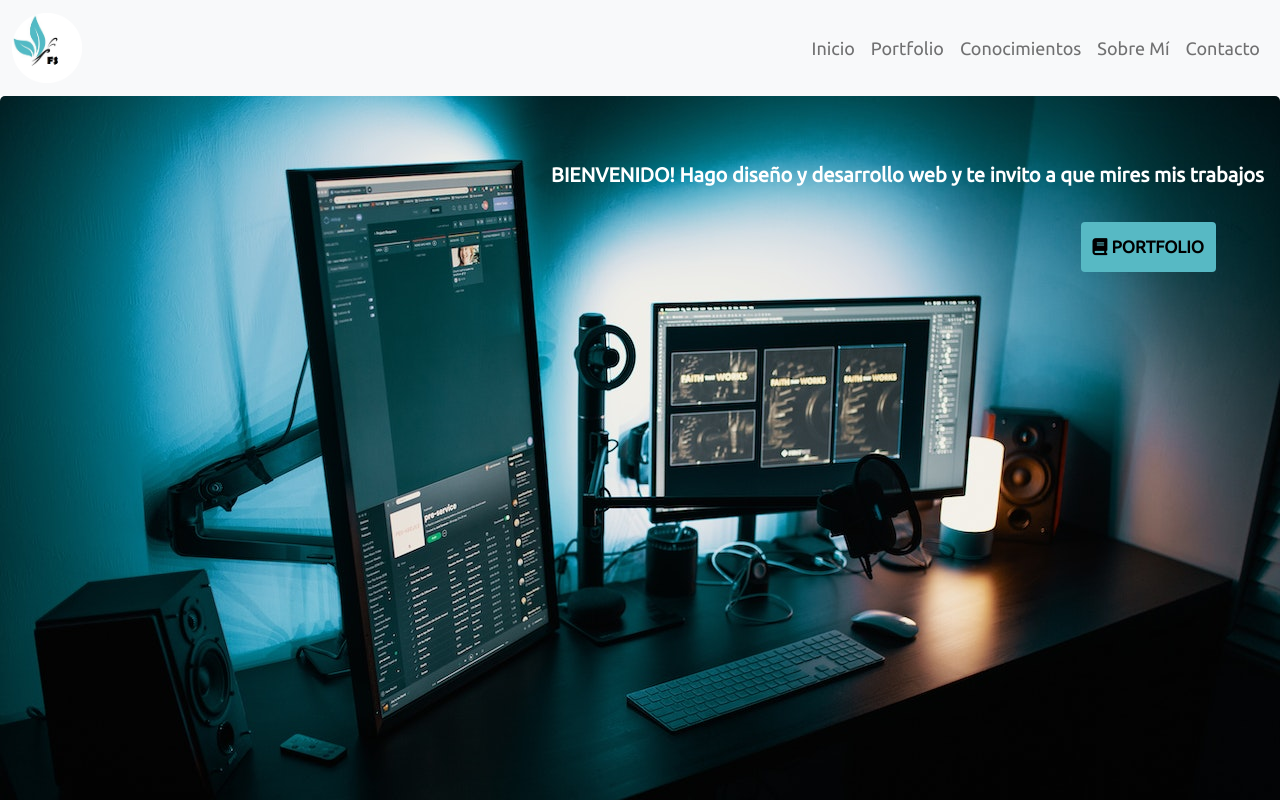
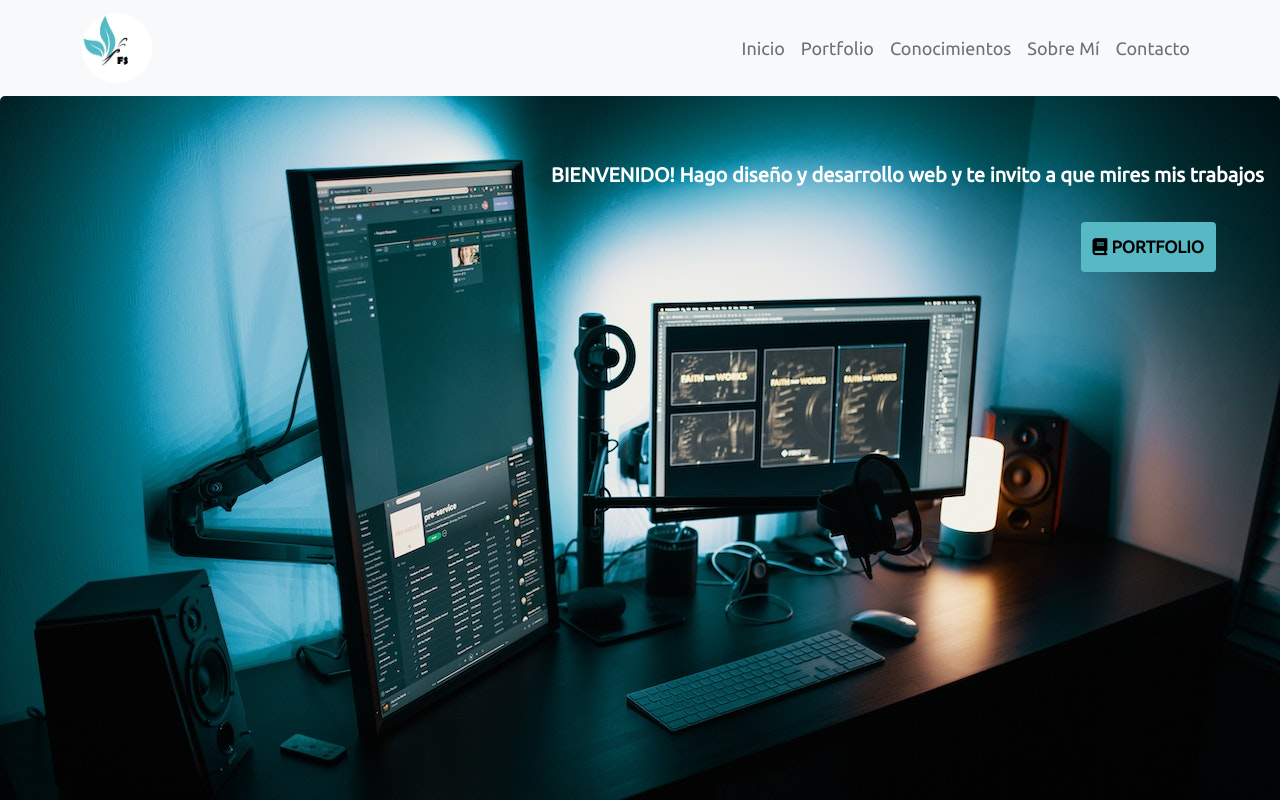
Before and after one commit to fernandasalica/PortfolioReact, a React (Create React App) app: page / in a window 1280 px wide. Shown: the top 800 px of the page. Built offline with nearby package versions, Linux system fonts and the light colour scheme.

Commit message:
Corrijo vista menu en responsive

```diff
--- a/src/components/Navbar1.js
+++ b/src/components/Navbar1.js
@@ -6,14 +6,14 @@ import Navbar from "react-bootstrap/Navbar";
 const Navbar1 = () => {
   return (
     <>
-      <Navbar bg="light" expand="lg" sticky="top">
-        <Container fluid>
-          <Navbar.Brand href="#">
-            <img src="./img/logoFS.png" width={70} href="#"></img>
+      <Navbar collapseOnSelect expand="lg" bg="light" sticky="top">
+        <Container>
+          <Navbar.Brand>
+            <img src="./img/logoFS.png" width={70} href="#home"></img>
           </Navbar.Brand>
-          <Navbar.Toggle aria-controls="navbarScroll" />
-          <Navbar.Collapse id="navbarScroll">
-            <Nav className="ms-auto my-2 my-lg-0">
+          <Navbar.Toggle aria-controls="responsive-navbar-nav" />
+          <Navbar.Collapse id="responsive-navbar-nav">
+            <Nav className="ms-auto">
               <Nav.Link href="#home" className="menu">
                 Inicio
               </Nav.Link>
--- a/src/css/style.css
+++ b/src/css/style.css
@@ -3,7 +3,12 @@
 * {
   padding: 0;
   margin: 0;
+  border: 0;
   box-sizing: border-box;
+}
+
+html {
+  scroll-behavior: smooth;
 }
 
 body {
--- a/src/pages/Main.js
+++ b/src/pages/Main.js
@@ -1,6 +1,5 @@
 import React from "react";
 import Navbar1 from "../components/Navbar1";
-import { Route, Routes } from "react-router-dom";
 import Hero from "../components/Hero";
 import Aboutme from "../components/Aboutme";
 import Portfolio from "../components/Portfolio";
@@ -18,11 +17,6 @@ const Main = () => {
       <Portfolio />
       <Contact />
       <Footer />
-      <Routes>
-        {/* <Route path="/Portfolio" element={<Portfolio />} />
-        <Route path="/Contact" element={<Contact />} />
-        <Route path="/AboutMe" element={<AboutMe />} /> */}
-      </Routes>
     </>
   );
 };
```
